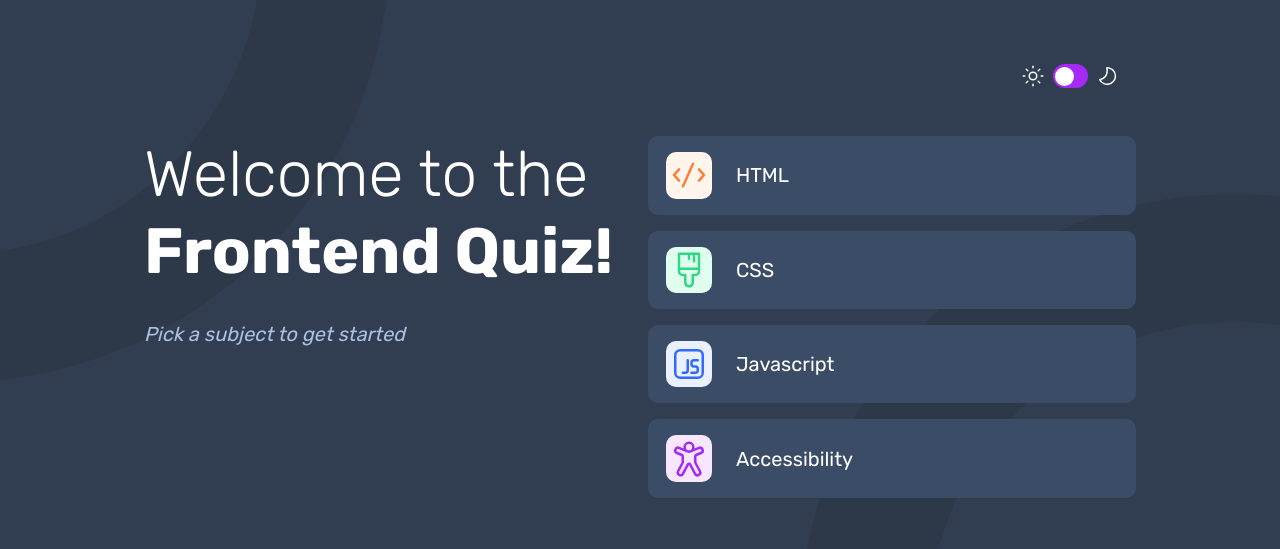
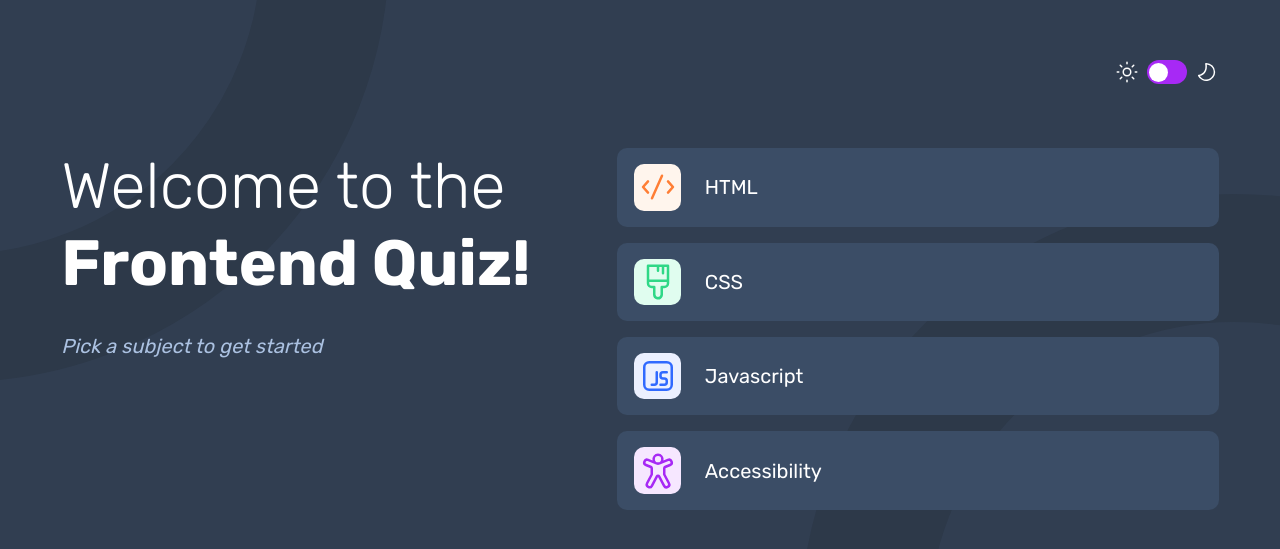
Before and after one commit to Deuzi/quiz, a plain HTML site: page index.html in a window 1280 px wide. Shown: the part 119-668 px from the top of the page. Drawn offline with Linux system fonts and the light colour scheme.

Commit message:
front-page-done

```diff
--- a/Quiz.css
+++ b/Quiz.css
@@ -2,6 +2,7 @@
     margin: 0;
     border-radius: 0;
     box-sizing: border-box;
+    overflow-x: hidden;
 }
 
 @font-face {
@@ -46,13 +47,18 @@ main{
     box-sizing: border-box;
     padding: 2rem;
     color: var(--white);
-    display: flex;
-    flex-direction: column;
 }
 
 
 
+
+
 /*--light-mode-toogle--*/
+
+#section-holder{
+        display: flex;
+        flex-direction: column;
+}
 
 header{
     align-self: flex-end;
@@ -69,7 +75,7 @@ header{
 #switch{
     position: relative;
     background-color: var(--Purple-500);
-    width: 2.2rem;
+    width: 2.5rem;
     height: 1.5rem;
     border-radius: 1.1rem;
     display: inline-block;
@@ -92,17 +98,22 @@ header{
     transition: transform 0.3s ease;
 }
 
-#switch input::checked + .slider{
-    transform: translateX(0.7rem);
+#switch input:checked + .slider{
+    transform: translateX(1rem);
 }
 
 
 /*--Quiz-Menu--*/
 
+#welcome-message{
+    margin-top: 3rem;
+}
+
 #welcome-message h1{
     font-size: 2.5rem;
     font-weight: 200;
     margin-bottom: 1rem;
+
     line-height: 1.2;
 }
 
@@ -160,11 +171,15 @@ article img{
 
 @media (min-width: 600px) {
     html, body {
-            background: url(frontend-quiz-app/starter-code/assets/images/pattern-background-tablet-dark.svg) var(--Blue-900) no-repeat;
-        }
+        background: url(frontend-quiz-app/starter-code/assets/images/pattern-background-tablet-dark.svg) var(--Blue-900) no-repeat;
+    }
     #welcome-message h1 {
         font-size: 4rem;
         margin-bottom: 2rem;
+    }
+
+    header{
+        margin-top: 1.5rem;
     }
 
     #welcome-message p {
@@ -190,45 +205,35 @@ article img{
             background-size: cover;
     }
 
+    header{
+        margin-bottom: 4rem;
+    }
+
     main{
         display: flex;
-        min-height: 100vh;
-        flex-direction: column;
         justify-content: center;
         align-items: center;
-        position: relative;
-        padding: 0 9rem;
     }
 
-    header {
-        align-self: flex-end;
-        margin-bottom: 2rem;
-        padding: 1rem;
-        width: auto;
-    }
-
-    #different-subject article{
-        width: 100%;
-    }
-
-    #welcome-message{
-        display: block;
-        width: 100%;
+    #section-holder{
+        justify-content: center;
+        align-items: center;
     }
 
     #quiz-menu{
         display: grid;
-        grid-template-columns: minmax(0, 1fr) minmax(0, 1fr);
-        grid-template-rows: 1;
-        gap: 1rem;
-        width: 100%;
+        grid-template-columns: 48% 52%;
+        width: 72.33rem;
+    }
+    #different-subject {
+        margin-top: 0;
     }
 
-    #different-subject {
-        margin-top:  0;
+    #welcome-message{
+        margin-top: 0;
     }
+}
 
-}
 
 
 
--- a/index.html
+++ b/index.html
@@ -9,6 +9,8 @@
 
 <body>
     <main>
+        <section id="section-holder">
+
             <header>
                 <div id="light-mode-toogle">
                     <svg xmlns="http://www.w3.org/2000/svg" width="24" height="24" fill="none" viewBox="0 0 24 24" id="moon">
@@ -29,7 +31,7 @@
             <!--Quiz menu start-->
             <section id="quiz-menu">
                 <section id="welcome-message">
-                <h1>Welcome to the <br><strong>Frontend Quiz!</strong></h1>
+                    <h1>Welcome to the <br> <strong>Frontend Quiz!</strong></h1>
                     <p>Pick a subject to get started</p>
                 </section>
 
@@ -104,14 +106,9 @@
 
                 <button id="play-again"> Play Again</button>
             </section>
-
             <!--Quiz-complete end-->
-
-
-
+        </section>
     </main>
-
-
     <script src="frontend-quiz-app/Quiz.js" defer></script>
 </body>
 </html>
```
Lines whose indentation alone changed are shown as unchanged.
